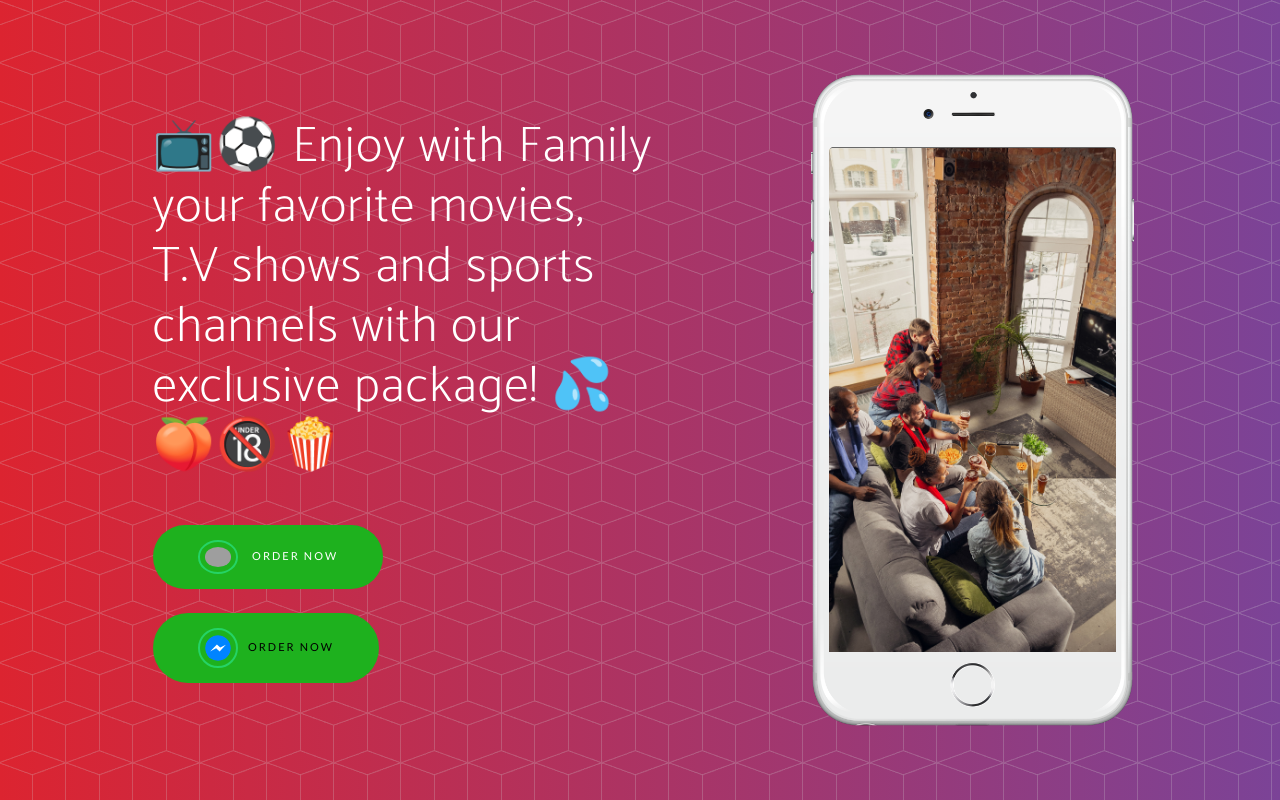
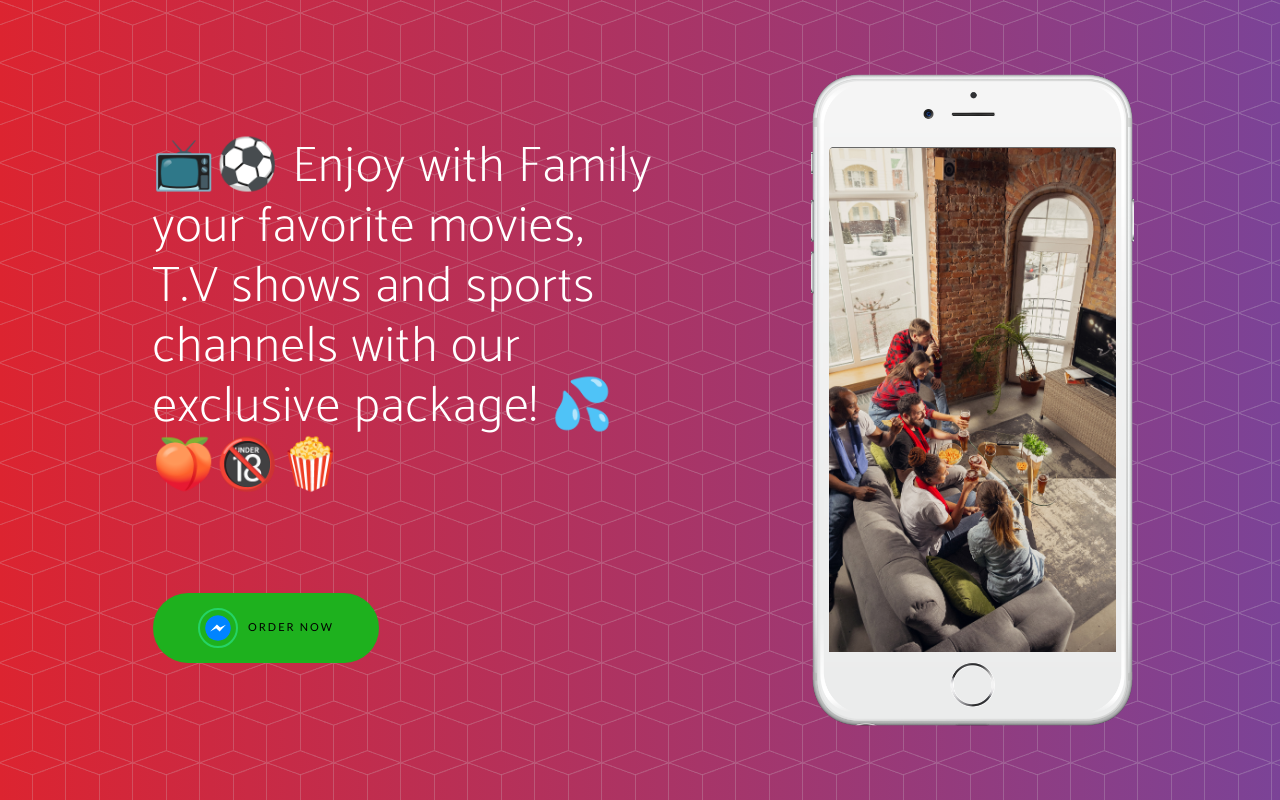
Before and after one commit to TVsupply/IP-TV, a plain HTML site: page index.html in a window 1280 px wide. Drawn offline with Linux system fonts and the light colour scheme; grey boxes are pictures that could not be loaded; a web font is replaced by a local one.

Commit message:
Update index.html

```diff
--- a/index.html
+++ b/index.html
@@ -41,10 +41,10 @@
         <div class="col-lg-7 my-auto">
           <div class="header-content mx-auto">
             <h1 class="mb-5">📺⚽ Enjoy with Family your favorite movies, T.V shows and sports channels with our exclusive package! 💦🍑🔞🍿</h1>
-<a class="btn btn-outline btn-xl js-scroll-trigger" href="https://api.whatsapp.com/send?phone=19145205934">
+<!-- <a class="btn btn-outline btn-xl js-scroll-trigger" href="https://api.whatsapp.com/send?phone=19145205934">
     <img src="https://tochat.be/css/whatsapp.svg" class="whatsapp-icon" style="border: 2px solid #25d366; padding: 5px; border-radius: 50%; width: 40px; vertical-align: middle; margin-right: 10px;">
     Order Now
-</a>
+</a> -->
 
 
 <br>
```
